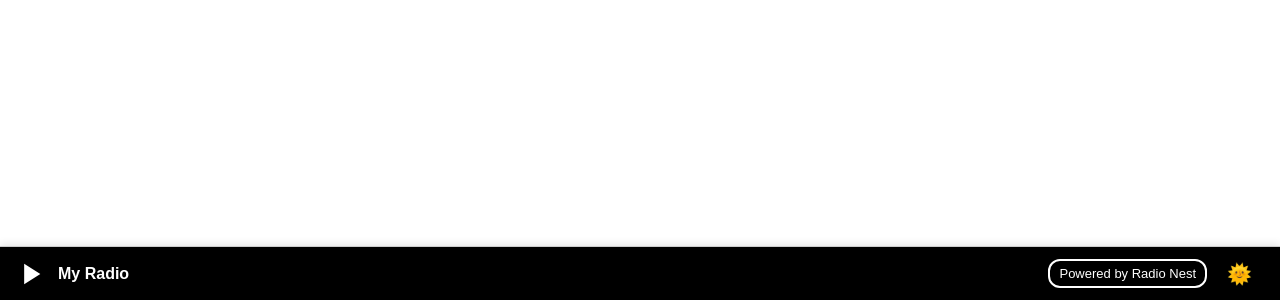
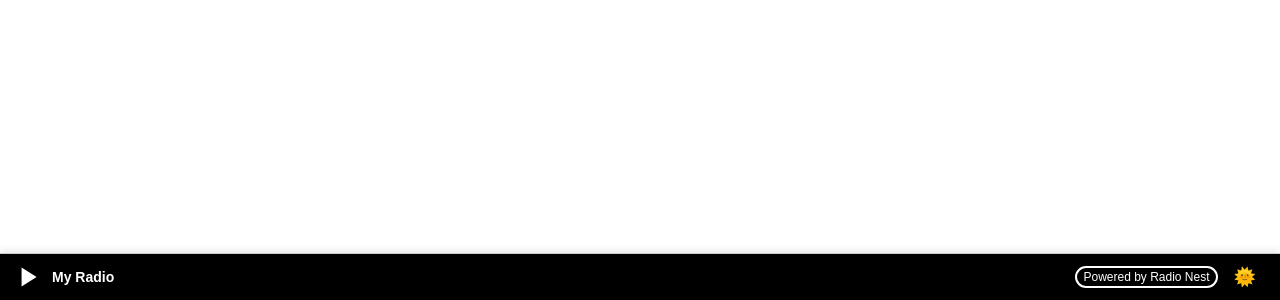
Before and after one commit to radionest01/radio-nest-sticky-player-mobile-refreshed, a plain HTML site: page index.html in a window 1280 px wide. Shown: the part 500-800 px from the top of the page. Drawn offline with Linux system fonts and the light colour scheme.

Commit message:
Update index.html

```diff
--- a/index.html
+++ b/index.html
@@ -14,13 +14,14 @@
     }
 
     #radio-player {
-      position: fixed;
-      bottom: 0;              /* ensures sticky at bottom */
+      position: fixed;        /* sticky at bottom */
+      bottom: 0;
       left: 0;
+      right: 0;
       width: 100%;
       display: flex;
       align-items: center;
-      padding: 12px 16px;     /* balanced height */
+      padding: 10px 14px;     /* balanced height */
       z-index: 9999;
       border-top: 1px solid #ccc;
       box-shadow: 0 -2px 8px rgba(0,0,0,0.1);
@@ -30,7 +31,7 @@
 
     #play-icon {
       cursor: pointer;
-      margin-right: 14px;
+      margin-right: 12px;
       display: flex;
       align-items: center;
     }
@@ -39,13 +40,13 @@
     #station-text {
       display: flex;
       flex-direction: column;
-      margin-right: 14px;
+      margin-right: 12px;
       text-align: left;
       align-items: flex-start;
       justify-content: center;
     }
     #station-name {
-      font-size: 16px;
+      font-size: 14px;
       font-weight: bold;
     }
 
@@ -53,28 +54,28 @@
       display: flex;
       margin-left: auto;
       align-items: center;
-      padding-right: 12px;
+      padding-right: 10px;
     }
 
     .status-btn {
-      font-size: 13px;       /* bigger than original, smaller than max */
-      padding: 5px 9px;      /* balanced padding */
+      font-size: 12px;       /* original comfortable size */
+      padding: 2px 6px;
       border-radius: 12px;
       background: transparent;
       cursor: pointer;
       transition: box-shadow 0.3s ease;
       border: 2px solid currentColor;
-      white-space: nowrap;   /* prevent wrapping */
+      white-space: nowrap;
     }
     .status-btn:hover { box-shadow: 0 0 6px currentColor; }
     .status-btn.pulsing { animation: pulse 2s infinite; }
 
-    #powered-by { margin-right: 10px; }
+    #powered-by { margin-right: 8px; }
 
     #theme-toggle {
       cursor: pointer;
-      font-size: 20px;
-      margin-left: 10px;
+      font-size: 18px;
+      margin-left: 8px;
     }
 
     @keyframes pulse {
@@ -87,7 +88,7 @@
 <body>
   <div id="radio-player">
     <div id="play-icon">
-      <svg viewBox="0 0 24 24" width="28" height="28" fill="#fff" stroke="#fff" stroke-width="2">
+      <svg viewBox="0 0 24 24" width="26" height="26" fill="#fff" stroke="#fff" stroke-width="2">
         <path d="M8 5v14l11-7-11-7z"></path>
       </svg>
     </div>
@@ -120,11 +121,11 @@
     let isDark = true;
 
     const getPlayIcon = (color) => `
-      <svg viewBox="0 0 24 24" width="28" height="28" fill="${color}" stroke="${color}" stroke-width="2">
+      <svg viewBox="0 0 24 24" width="26" height="26" fill="${color}" stroke="${color}" stroke-width="2">
         <path d="M8 5v14l11-7-11-7z"></path>
       </svg>`;
     const getPauseIcon = (color) => `
-      <svg viewBox="0 0 24 24" width="28" height="28" fill="${color}" stroke="${color}" stroke-width="2">
+      <svg viewBox="0 0 24 24" width="26" height="26" fill="${color}" stroke="${color}" stroke-width="2">
         <path d="M6 5h4v14H6zM14 5h4v14h-4z"></path>
       </svg>`;
 
```
